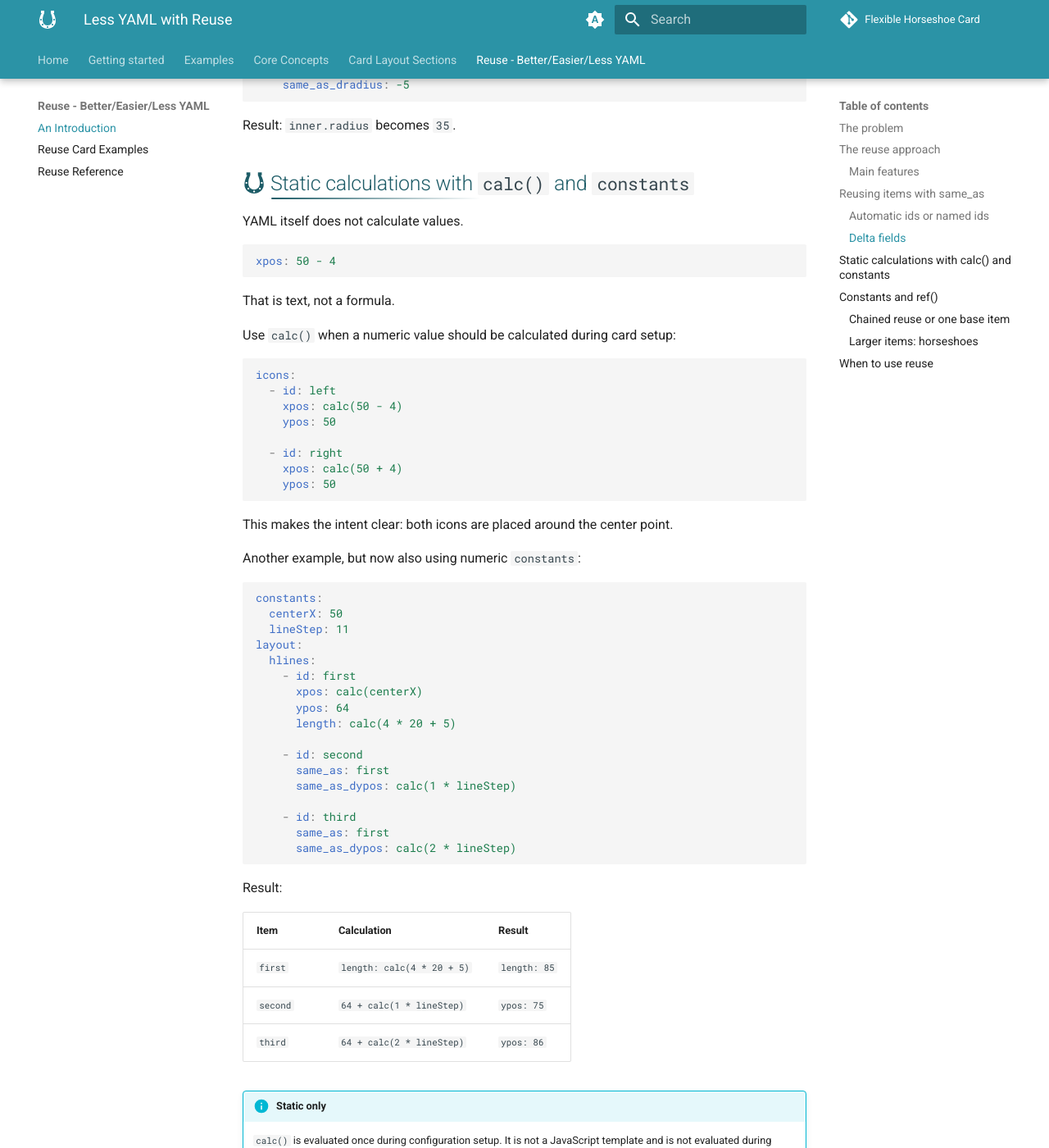
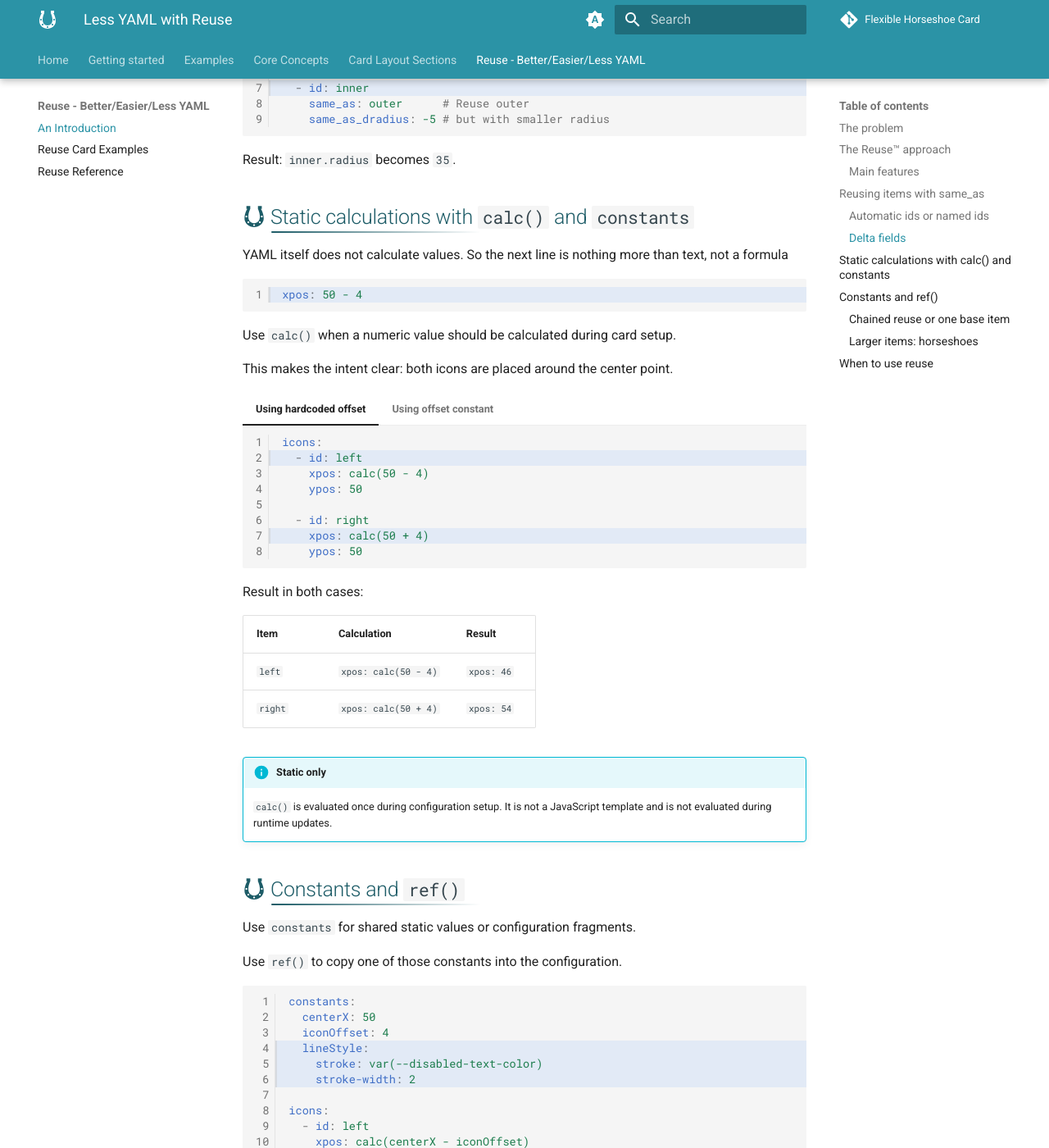
Before and after one commit to AmoebeLabs/flex-horseshoe-card, an MkDocs documentation site: the page built from docs/docs/reuse/reuse-introduction.md, in a window 1280 px wide and 1400 px high, scrolled down 6722 px. Shown: the whole window at 82% size. Built offline with MkDocs 1.6.1 and Material for MkDocs 9.7.7, drawn with Linux system fonts in a browser that asks for light colours; comment, search, counter and statistics services are not loaded; some of the changed text lies outside the part shown.

Commit message:
Update reuse pages

````diff
--- a/docs/docs/reuse/reuse-introduction.md
+++ b/docs/docs/reuse/reuse-introduction.md
@@ -58,7 +58,7 @@ This works, but it is not ideal while designing a card. If the length, style, st
 YAML anchors can reduce some duplication:
 
 === "YAML anchors"
-    ```yaml linenums="1" hl_lines="2"
+    ```yaml linenums="1" hl_lines="2 10 13"
     hlines:
       - &hline_base
         xpos: 50
@@ -93,12 +93,12 @@ YAML file /config/lovelace/views/whatever.yaml contains duplicate key "ypos".
 
 That is why the card includes its own reuse system.
 
-## :material-horseshoe: The reuse approach
+## :material-horseshoe: The Reuse™ approach
 
 The same three lines can be written as one base line and two reused lines:
 
-=== "With reuse"
-    ```yaml linenums="1" hl_lines="2 9 16 19"
+=== "With Reuse™"
+    ```yaml linenums="1" hl_lines="1 8 14 18"
     constants:
       lineStep: 11
       defaultLineStyle:
@@ -131,7 +131,7 @@ This keeps the pattern easy to see:
 
 Internally, the card expands this into full items before rendering:
 
-```yaml
+```yaml linenums="1" hl_lines="2 10 18"
 hlines:
   - id: first
     xpos: 50
@@ -176,7 +176,7 @@ All of these are static configuration features. They are processed during card s
 
 `same_as` copies an earlier item from the same section.
 
-```yaml
+```yaml linenums="1" hl_lines="2 10"
 circles:
   - id: base
     xpos: 50
@@ -187,9 +187,9 @@ circles:
       fill: none
 
   - id: smaller
-    same_as: base
-    radius: 30
-    styles:
+    same_as: base     # reuse base
+    radius: 30        # ..but with smaller radius
+    styles:           # ..and different styles
       stroke: blue
       fill: none
 ```
@@ -198,9 +198,12 @@ The `smaller` circle copies `xpos` and `ypos` from `base`, but overrides `radius
 
 ### Automatic ids or named ids
 
+For `reuse` to work, each item in a section should have a unique id.
+There are two options.
+
 Each item can have an explicit `id`:
 
-```yaml
+```yaml linenums="1" hl_lines="2 7"
 hlines:
   - id: first
     xpos: 50
@@ -208,23 +211,23 @@ hlines:
     length: 85
 
   - id: second
-    same_as: first
+    same_as: first    # reuse first
     ypos: 75
 ```
 
 If no `id` is defined, the card automatically assigns one based on the item index:
 
-```yaml
+```yaml linenums="1" hl_lines="2 6 9"
 hlines:
   - xpos: 50
     ypos: 64
     length: 85
 
-  - same_as: 0
-    ypos: 75
+  - same_as: 0        # reuse item with index 0
+    ypos: 75          # and modify ypos
 
-  - same_as: 0
-    ypos: 86
+  - same_as: 0        # reuse item with index 0
+    ypos: 86          # and modify ypos
 ```
 
 `same_as: 0` and `same_as: "0"` both refer to the first item.
@@ -235,7 +238,7 @@ Automatic ids are fine for short examples. For larger card configurations, named
 
 A reused item can override a field directly:
 
-```yaml
+```yaml linenums="1" hl_lines="2 7"
 hlines:
   - id: first
     xpos: 50
@@ -243,13 +246,13 @@ hlines:
     length: 85
 
   - id: second
-    same_as: first
-    ypos: 75
+    same_as: first      # Reuse first
+    ypos: 75            # set ypos to hard coded value of 75
 ```
 
 For repeated numeric changes, a delta field is often clearer:
 
-```yaml
+```yaml linenums="1" hl_lines="2 7"
 hlines:
   - id: first
     xpos: 50
@@ -257,8 +260,8 @@ hlines:
     length: 85
 
   - id: second
-    same_as: first
-    same_as_dypos: 11
+    same_as: first      # Reuse first
+    same_as_dypos: 11   # but use delta from first ypos value
 ```
 
 A delta field uses this pattern:
@@ -280,7 +283,7 @@ The pattern is generic. You can use `same_as_d<field>` with any inherited numeri
 
 Example with circles:
 
-```yaml
+```yaml linenums="1" hl_lines="2 7"
 circles:
   - id: outer
     xpos: 50
@@ -288,66 +291,57 @@ circles:
     radius: 40
 
   - id: inner
-    same_as: outer
-    same_as_dradius: -5
+    same_as: outer      # Reuse outer
+    same_as_dradius: -5 # but with smaller radius
 ```
 
 Result: `inner.radius` becomes `35`.
 
 ## :material-horseshoe: Static calculations with `calc()` and `constants`
 
-YAML itself does not calculate values.
+YAML itself does not calculate values. So the next line is nothing more than text, not a formula
 
-```yaml
+```yaml linenums="1" hl_lines="1"
 xpos: 50 - 4
 ```
 
-That is text, not a formula.
-
-Use `calc()` when a numeric value should be calculated during card setup:
-
-```yaml
-icons:
-  - id: left
-    xpos: calc(50 - 4)
-    ypos: 50
-
-  - id: right
-    xpos: calc(50 + 4)
-    ypos: 50
-```
+Use `calc()` when a numeric value should be calculated during card setup.
 
 This makes the intent clear: both icons are placed around the center point.
 
-Another example, but now also using numeric `constants`:
+=== "Using hardcoded offset"
+    ```yaml linenums="1" hl_lines="2 7"
+    icons:
+      - id: left
+        xpos: calc(50 - 4)
+        ypos: 50
 
-```yaml
-constants:
-  centerX: 50
-  lineStep: 11
-layout:
-  hlines:
-    - id: first
-      xpos: calc(centerX)
-      ypos: 64
-      length: calc(4 * 20 + 5)
+      - id: right
+        xpos: calc(50 + 4)
+        ypos: 50
+    ```
 
-    - id: second
-      same_as: first
-      same_as_dypos: calc(1 * lineStep)
+=== "Using offset constant"
+    ```yaml linenums="1" hl_lines="2 7"
+    constants:
+      iconOffset: 4
+    layout:
+      icons:
+        - id: left
+          xpos: calc(50 - iconOffset)
+          ypos: 50
 
-    - id: third
-      same_as: first
-      same_as_dypos: calc(2 * lineStep)
-```
+        - id: right
+          xpos: calc(50 + iconOffset)
+          ypos: 50
+    ```
 
-Result:
+Result in both cases:
 
 | Item | Calculation | Result |
 | :--- | :---------- | :----- |
-| `first` | `length: calc(4 * 20 + 5)` | `length: 85` |
-| `second` | `64 + calc(1 * lineStep)` | `ypos: 75` |
-| `third` | `64 + calc(2 * lineStep)` | `ypos: 86` |
+| `left` | `xpos: calc(50 - 4)` | `xpos: 46` |
+| `right` | `xpos: calc(50 + 4)` | `xpos: 54` |
 
 !!! info "Static only"
     `calc()` is evaluated once during configuration setup. It is not a JavaScript template and is not evaluated during runtime updates.
@@ -358,7 +352,7 @@ Use `constants` for shared static values or configuration fragments.
 
 Use `ref()` to copy one of those constants into the configuration.
 
-```yaml
+```yaml linenums="1" hl_lines="4 5 6 19 22"
 constants:
   centerX: 50
   iconOffset: 4
@@ -391,64 +385,64 @@ If the center position, icon spacing, or line style changes later, you only need
 
 There are two useful ways to create repeated items.
 
-Use one base item when every item follows a fixed pattern from the same source:
+=== "Use same base item"
+    Use one base item when every item follows a fixed pattern from the same source:
 
-```yaml
-constants:
-  centerX: 50
-  lineStep: 11
-layout:
-  hlines:
-    - id: first
-      xpos: calc(centerX)
-      ypos: 64
-      length: calc(4 * 20 + 5)
+    ```yaml linenums="1" hl_lines="12 16"
+    constants:
+      centerX: 50
+      lineStep: 11
+    layout:
+      hlines:
+        - id: first
+          xpos: calc(centerX)
+          ypos: 64
+          length: calc(4 * 20 + 5)
 
-    - id: second
-      same_as: first
-      same_as_dypos: calc(1 * lineStep)
+        - id: second
+          same_as: first
+          same_as_dypos: calc(1 * lineStep)
 
-    - id: third
-      same_as: first
-      same_as_dypos: calc(2 * lineStep)
-```
+        - id: third
+          same_as: first
+          same_as_dypos: calc(2 * lineStep)
+    ```
 
+    This means:
 
-This means:
+    ```text
+    second = first + 1 step
+    third  = first + 2 steps
+    ```
+=== "Use chained reuse"
+    Use chained reuse when each item builds on the previous item:
 
-```text
-second = first + 1 step
-third  = first + 2 steps
-```
+    ```yaml linenums="1" hl_lines="12 16"
+    constants:
+      centerX: 50
+      lineStep: 11
+    layout:
+      hlines:
+        - id: first
+          xpos: calc(centerX)
+          ypos: 64
+          length: calc(4 * 20 + 5)
 
-Use chained reuse when each item builds on the previous item:
+        - id: second
+          same_as: first
+          same_as_dypos: calc(lineStep)
 
-```yaml
-constants:
-  centerX: 50
-  lineStep: 11
-layout:
-  hlines:
-    - id: first
-      xpos: calc(centerX)
-      ypos: 64
-      length: calc(4 * 20 + 5)
+        - id: third
+          same_as: second
+          same_as_dypos: calc(lineStep)
+    ```
 
-    - id: second
-      same_as: first
-      same_as_dypos: calc(lineStep)
+    This means for `ypos`:
 
-    - id: third
-      same_as: second
-      same_as_dypos: calc(lineStep)
-```
-
-This means:
-
-```text
-second = first + 11
-third  = second + 11
-```
+    ```text
+    second = first + 11
+    third  = second + 11
+    ```
 
 For fixed grids or repeated spacing, reusing one base item is often clearer. For progressive changes, chained reuse can be more compact.
 
@@ -458,12 +452,12 @@ Reuse becomes more valuable when the repeated item is larger.
 
 A simple line only has a few fields. A horseshoe can contain scale settings, state settings, tick marks, labels, colors, widths, minimum and maximum values, and display options.
 
-```yaml linenums="1" hl_lines="2 16 24"
+```yaml linenums="1" hl_lines="2 8 24 33"
 constants:
   defaultColorStops:
-    0: '#49ce4b'
-    50: '#fed125'
-    100: '#e9343d'
+    0: '#49ce4b'    # ligh green
+    50: '#fed125'   # yellow
+    100: '#e9343d'  # red
 
 horseshoes:
   - id: base
````
Also changed, not shown: docs/docs/reuse/reuse-card-examples.md (+1 -1 lines).
